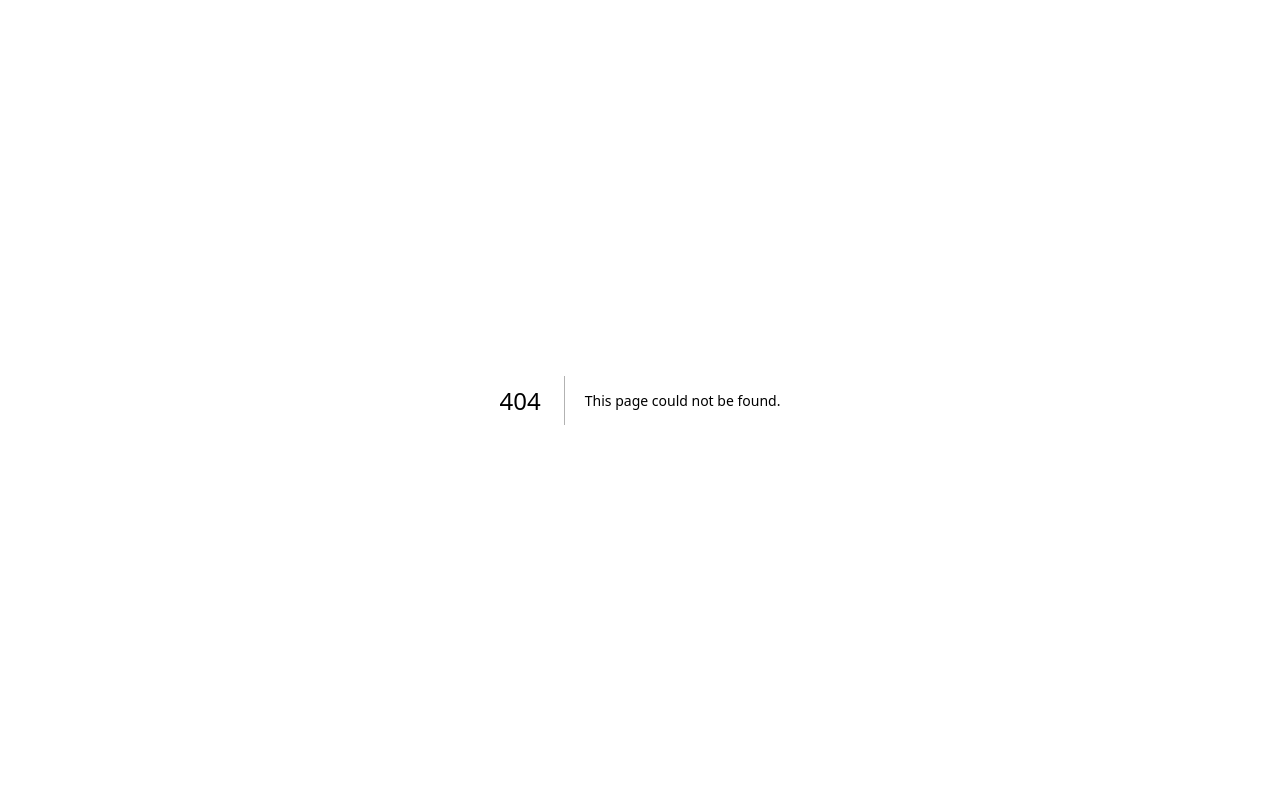
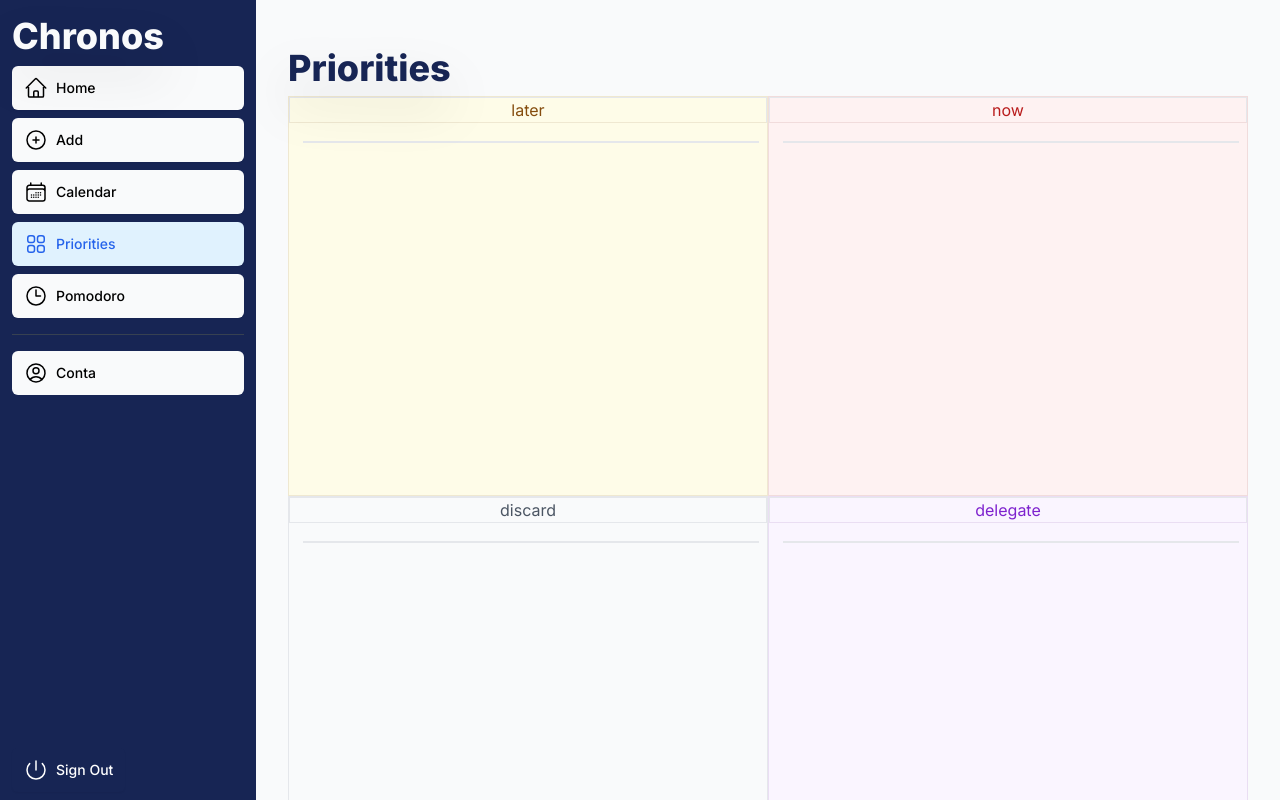
Before and after one commit to lucasKoyama/chronos-frontend, a Next.js app: page /app/priorities in a window 1280 px wide. Before the commit this address had no page. Built offline with nearby package versions, Linux system fonts and the light colour scheme.

Commit message:
feat: started priorities page

```diff
--- /dev/null
+++ b/src/app/app/priorities/page.tsx
@@ -0,0 +1,10 @@
+import Priorities from "@/app/ui/priorities/Priorities";
+
+export default function Page() {
+  return (
+    <section>
+      <h2 className="text-4xl font-extrabold text-blue-950 drop-shadow-2xl">Priorities</h2>
+      <Priorities />
+    </section>
+  )
+}
--- /dev/null
+++ b/src/app/ui/priorities/Priorities.tsx
@@ -0,0 +1,56 @@
+'use client';
+import { TaskFromApi } from "@/app/lib/types/task";
+import { useTasks } from "@/app/lib/utils/context/TasksContext"
+import TasksList from "../tasks/TasksList";
+
+export default function Priorities() {
+  const { tasks } = useTasks();
+  let priorities: Record<string, TaskFromApi[]> = {
+    now: [],
+    later: [],
+    delegate: [],
+    discard: []
+  };
+  const tasksByPriority = tasks?.reduce((categorized, task) => {
+    const { urgency, importance } = task;
+    const high = 6;
+    const low = 5;
+
+    if (urgency >= high && importance >= high) {
+      categorized.now.push(task);
+    } else if (urgency <= low && importance >= high) {
+      categorized.later.push(task);
+    } else if (urgency >= high && importance <= low) {
+      categorized.delegate.push(task);
+    } else {
+      categorized.discard.push(task);
+    }
+
+    return categorized;
+  }, priorities);
+
+  return (
+    <div className="w-full h-screen flex flex-col mt-2">
+      <div className="w-full h-screen flex flex-col md:flex-row">
+        <div className="order-1 md:order-0 w-full md:w-1/2 h-1/2 md:h-full overflow-y-auto bg-yellow-50 text-yellow-800 border border-yellow-900/10 ring-yellow-600/20">
+          <h4 className="w-full text-center border border-b-inherit">later</h4>
+          <div className="p-2"><TasksList tasks={tasksByPriority?.later}/></div>
+        </div>
+        <div className="order-0 md:order-1 w-full md:w-1/2 h-1/2 md:h-full overflow-y-auto bg-red-50 text-red-700 border border-red-900/10 ring-red-600/10">
+          <h4 className="w-full text-center border border-b-inherit">now</h4>
+          <div className="p-2"><TasksList tasks={tasksByPriority?.now}/></div>
+        </div>
+      </div>
+      <div className="w-full h-screen flex flex-col md:flex-row">
+        <div className="order-1 md:order-0 w-full md:w-1/2 h-1/2 md:h-full overflow-y-auto bg-gray-50 text-gray-600 border ring-gray-500/10">
+          <h4 className="w-full text-center border border-b-inherit">discard</h4>
+          <div className="p-2"><TasksList tasks={tasksByPriority?.discard}/></div>
+        </div>
+        <div className="order-0 md:order-1 w-full md:w-1/2 h-1/2 md:h-full overflow-y-auto bg-purple-50 text-purple-700 border border-purple-900/10 ring-purple-700/10">
+          <h4 className="w-full text-center border border-b-inherit">delegate</h4>
+          <div className="p-2"><TasksList tasks={tasksByPriority?.delegate}/></div>
+        </div>
+      </div>
+    </div>
+  )
+}
--- a/src/app/ui/tasks/Task.tsx
+++ b/src/app/ui/tasks/Task.tsx
@@ -15,7 +15,7 @@ export default function Task({ task }: { readonly task: task }) {
     hour: '2-digit',
     minute: '2-digit',
     hour12: false,
-  }).format(scheduled);
+  }).format(new Date(scheduled));
 
   const handleCheck = async (checked: boolean) => {
     await updateTask({ taskId: task.taskId, finished: checked });
--- a/src/app/ui/tasks/TasksList.tsx
+++ b/src/app/ui/tasks/TasksList.tsx
@@ -3,11 +3,11 @@ import React from "react";
 import Task from "./Task";
 import { task } from "@/app/lib/types/task";
 
-export default function TasksList({ tasks }: { tasks: task[] }) {
+export default function TasksList({ tasks }: { tasks: task[] | undefined }) {
   return (
     <ul className="mt-2.5 border-b-2 border-gray-200 pl-1.5 ml-1.5 border-l-2">
       {
-        tasks.map((task) => (
+        tasks?.map((task) => (
           <Task
             key={task.taskId}
             task={task}
```
